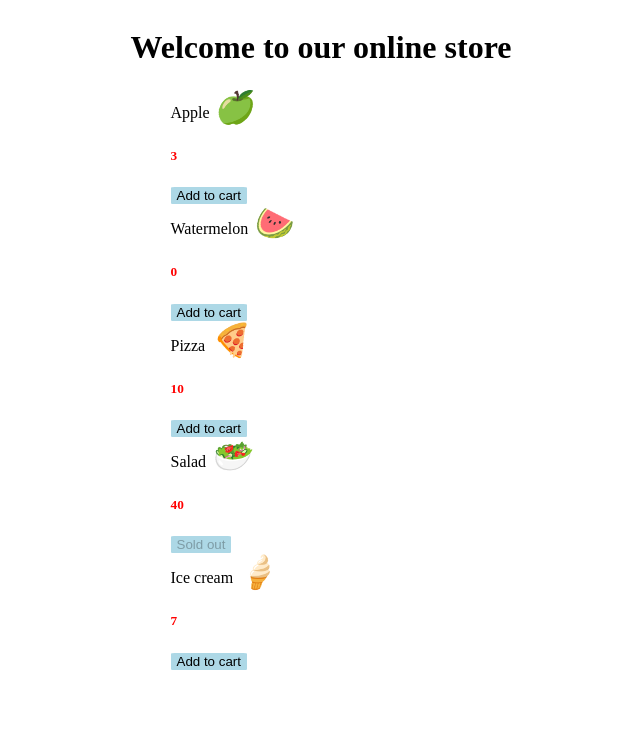
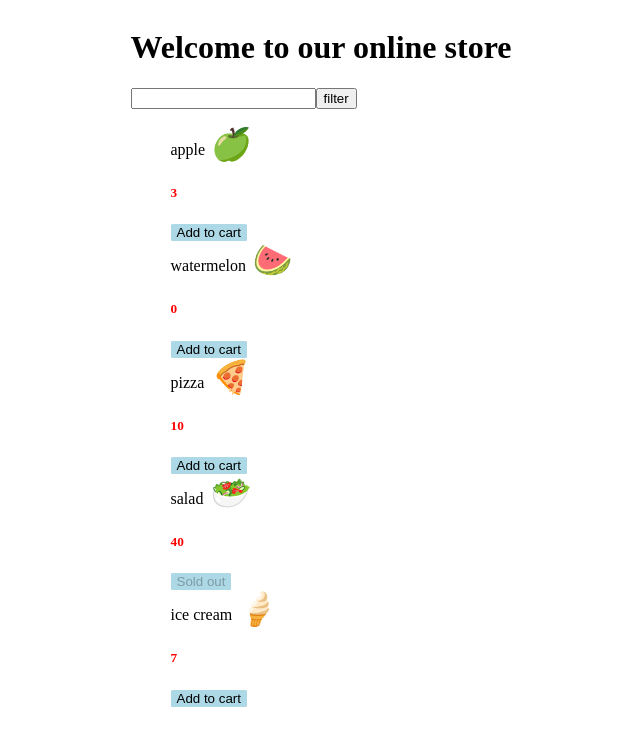
Before and after one commit to SimonaHriscu/online-shop-w--react-redux, a React (Create React App) app: page / in a window 1280 px wide. Shown: the top 746 px of the page, without its empty margins (319-959 px from the left). Built offline with nearby package versions, Linux system fonts and the light colour scheme.

Commit message:
filter added

```diff
--- a/src/App.js
+++ b/src/App.js
@@ -1,12 +1,52 @@
 import React, { Component } from "react";
 import Data from "./data.json";
 import ProductList from "./components/ProductList";
+
 export default class App extends Component {
+  constructor(props) {
+    super(props);
+    this.state = {
+      userInput: "",
+      data: Data,
+      filteredData: [],
+    };
+  }
+  changeHandle = (e) => {
+   // console.log(e.target.value.trim())
+    this.setState({
+      userInput: e.target.value.trim(),
+    });
+  };
+
+  submitHandle = (e) => {
+    e.preventDefault();
+    const userText = this.state.userInput.toLocaleLowerCase();
+    let newArr = this.state.data.filter(
+      (item) => item.productName === userText
+    );
+    this.setState({
+      filteredData: newArr,
+    });
+  };
+
+
   render() {
     return (
       <React.Fragment>
         <h1>Welcome to our online store</h1>
-        <ProductList data={Data} />
+        <form onSubmit={this.submitHandle}>
+          <input
+            type="text"
+            onChange={this.changeHandle}
+            value={this.state.userInput}
+          />
+          <input type="submit" value="filter" />
+        </form>
+        <ProductList
+          data={
+            this.state.userInput ? this.state.filteredData : this.state.data
+          }
+        />
       </React.Fragment>
     );
   }
--- a/src/components/ProductItem.jsx
+++ b/src/components/ProductItem.jsx
@@ -1,17 +1,35 @@
 import React from "react";
 
-const ProductItem = (props) => {
-  const { id, productName, icon, price, inventory } = props.info;
+export default class ProductItem extends React.Component {
+  constructor(props) {
+    super(props);
+    this.state = {
+      productArray: [],
+    };
+  }
+
+  render() {
+    const { id, productName, icon, price, inventory } = this.props.info;
+
+    const handleClick = (e) => {
+      e.preventDefault();
+
+      this.setState({
+        productArray: price,
+      });
+      console.log(this.state.productArray);
+    };
 
     return (
+      <React.Fragment>
         <li key={id}>
           {productName} <i>{icon}</i>
           <h5>{price}</h5>
-      <button disabled={inventory === 0}>
+          <button onClick={handleClick} disabled={inventory === 0}>
             {inventory > 0 ? "Add to cart" : "Sold out"}
           </button>
         </li>
+      </React.Fragment>
     );
-};
-
-export default ProductItem;
+  }
+}
--- a/src/components/ProductList.jsx
+++ b/src/components/ProductList.jsx
@@ -2,10 +2,14 @@ import React from "react";
 import ProductItem from "./ProductItem";
 
 const ProductList = (props) => {
-  const items = props.data.map((item) => {
-    return <ProductItem info={item} />;
+  const items = props.data.map((item, i) => {
+    return <ProductItem key = {i} info={item} />;
   });
-  return <ul>{items}</ul>;
+  return (
+    <React.Fragment>
+      <ul>{items}</ul>
+    </React.Fragment>
+  );
 };
 
 export default ProductList;
--- a/src/data.json
+++ b/src/data.json
@@ -1,35 +1,35 @@
 [
     {
       "id": 0,
-      "productName": "Apple",
+      "productName": "apple",
       "icon": "🍏",
       "price": 3,
       "inventory": 10
     },
     {
       "id": 1,
-      "productName": "Watermelon",
+      "productName": "watermelon",
       "icon": "🍉",
       "price": 0,
       "inventory": 3
     },
     {
       "id": 2,
-      "productName": "Pizza",
+      "productName": "pizza",
       "icon": "🍕",
       "price": 10,
       "inventory": 100
     },
     {
       "id": 3,
-      "productName": "Salad",
+      "productName": "salad",
       "icon": "🥗",
       "price": 40,
       "inventory": 0
     },
     {
       "id": 4,
-      "productName": "Ice cream",
+      "productName": "ice cream",
       "icon": "🍦",
       "price": 7,
       "inventory": 66
--- a/src/index.js
+++ b/src/index.js
@@ -1,6 +1,5 @@
 import React from "react";
 import ReactDOM from "react-dom";
-
 import "./scss/main.scss";
 //import "fontawesome";
 import "./components/icons/lib";
--- a/src/scss/main.scss
+++ b/src/scss/main.scss
@@ -19,3 +19,11 @@ h5 {
 i {
   font-size: 2rem;
 }
+.checkout{
+  width: 30vw;
+  height: 30vh;
+  background-color: lightpink;
+  position: relative;
+  left:30vw;
+  bottom: 50vh;
+}
```
Lines whose indentation alone changed are shown as unchanged.
